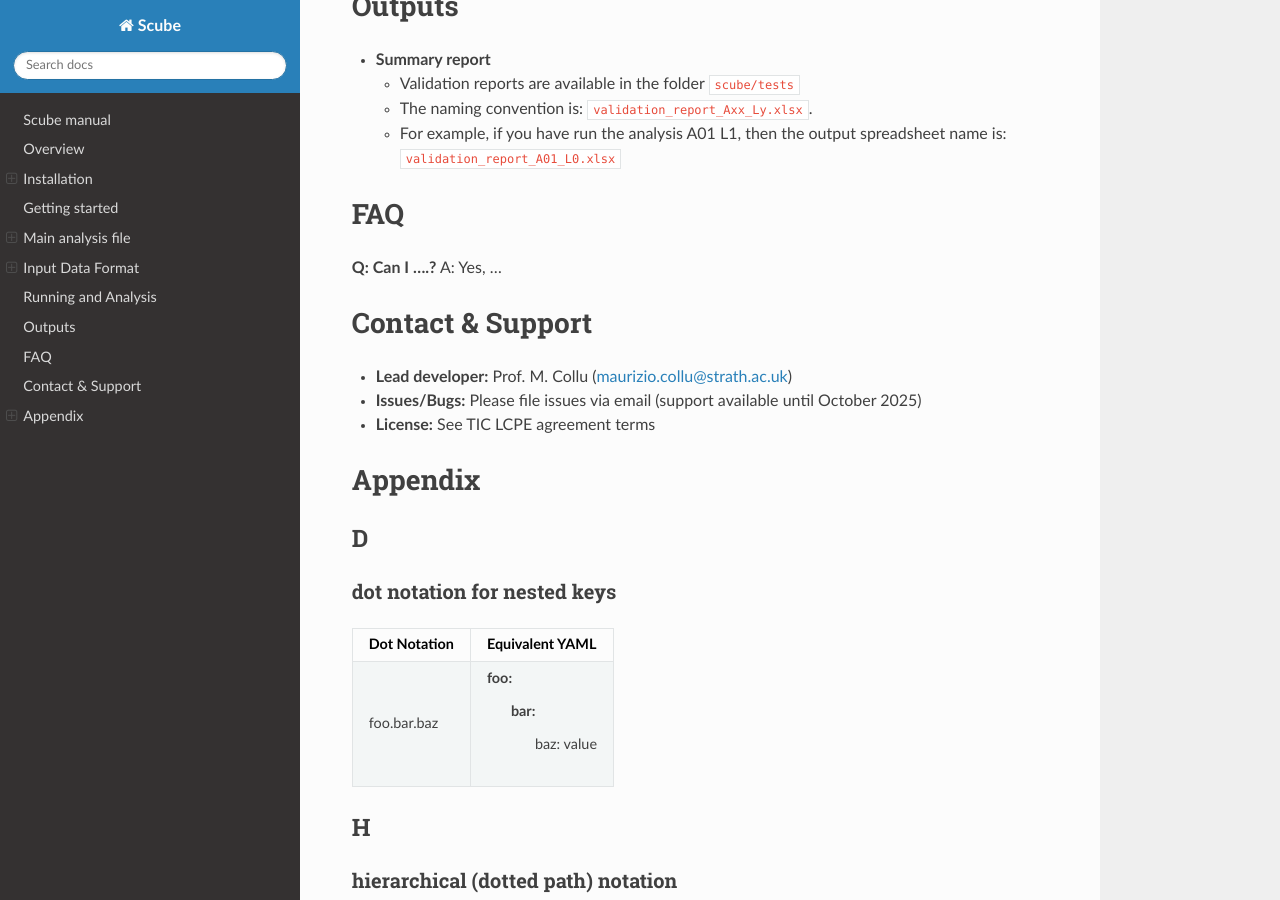
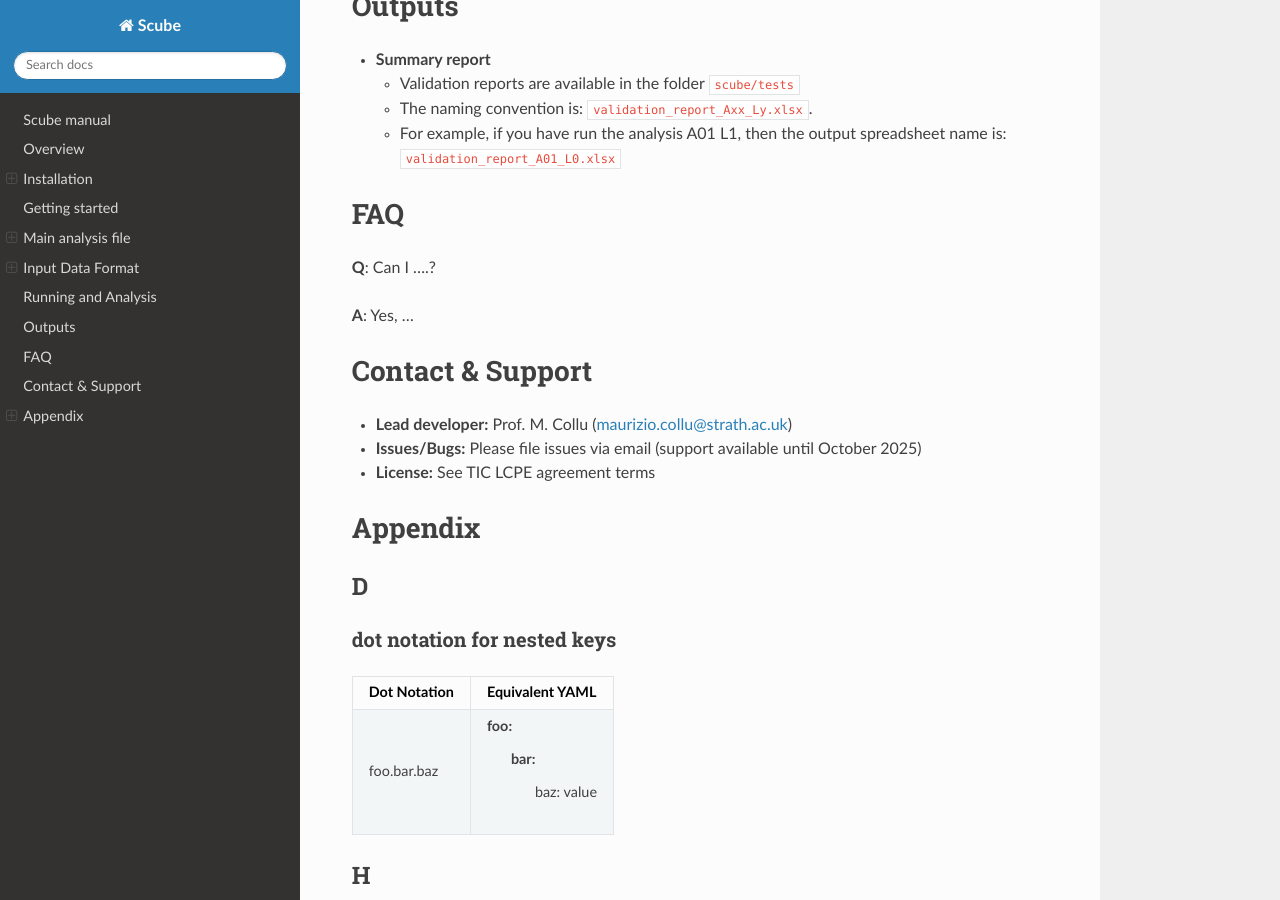
Before and after one commit to mcollu/scube, a Sphinx documentation site: the page built from docs/source/index.rst, in a window 1280 px wide and 900 px high, scrolled down 6468 px. Built offline with Sphinx 7.4.7 and the Read the Docs theme 3.1.0, drawn with Linux system fonts in a browser that asks for light colours.

```diff
--- a/docs/source/index.rst
+++ b/docs/source/index.rst
@@ -268,8 +268,9 @@ Outputs
 FAQ
 ===
 
-**Q: Can I ….?**
-A: Yes, …
+**Q**: Can I ….?
+
+**A**: Yes, …
 
 Contact & Support
 =================
```
